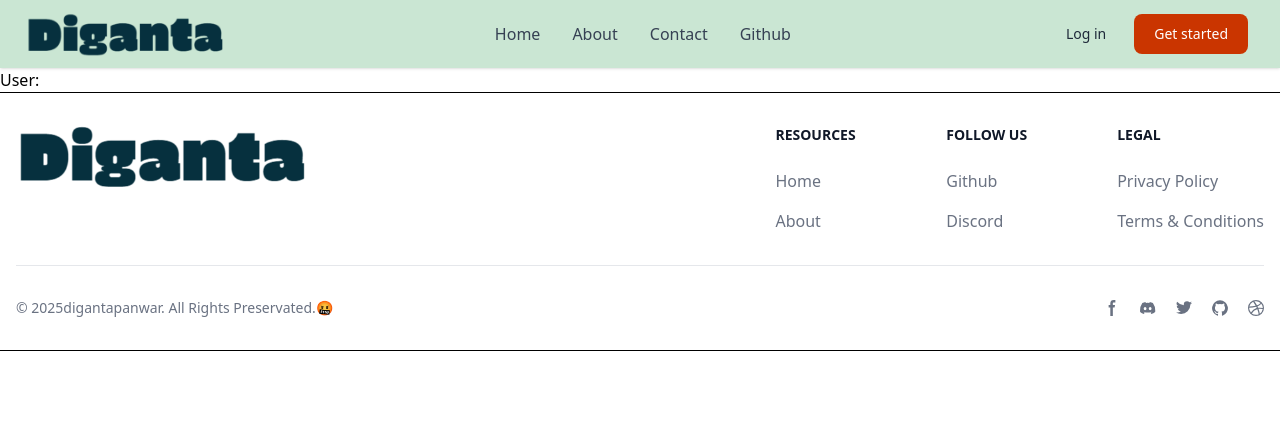
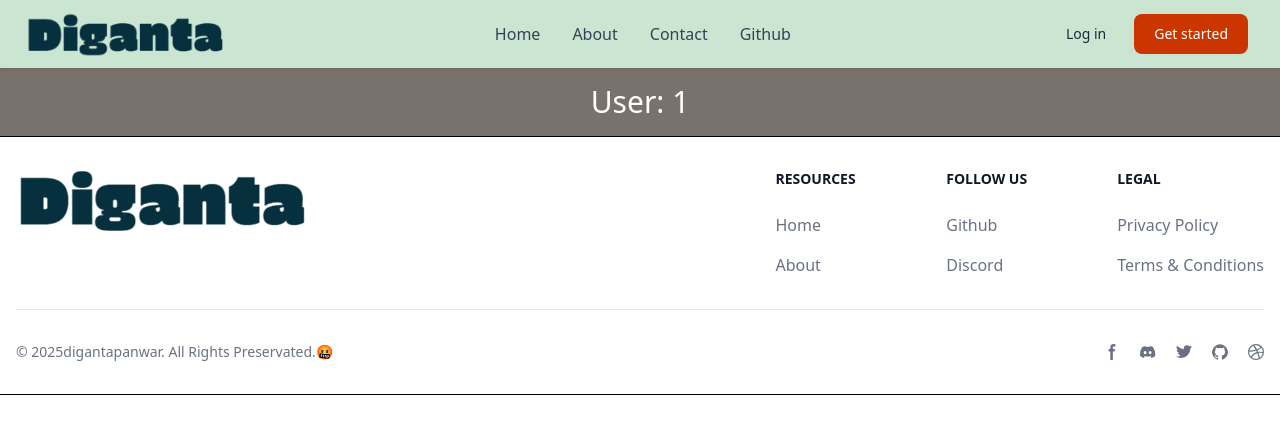
Before and after one commit to digantaa/RouterReact, a React (Vite) app: page /user/1 in a window 1280 px wide. Shown: the top 434 px of the page. Built offline with nearby package versions, Linux system fonts and the light colour scheme.

Commit message:
fetching data from github

```diff
--- /dev/null
+++ b/src/components/Github.jsx
@@ -0,0 +1,34 @@
+import React, {useEffect, useState} from 'react'
+import {useLoaderData} from 'react-router-dom'
+
+const Github = () => {
+    // const [data,setData] = useState([]);
+    // useEffect(() => {
+    //     fetch('https://api.github.com/users/digantaa')
+    //     .then(response => response.json())
+    //     .then(data => {
+    //         console.log(data);
+    //         setData(data)
+    //     })
+    // }, [])
+
+    const data = useLoaderData();
+
+
+
+  return (
+    <div className='text-center m-4  p-4 text-3xl'>
+      Github followers: {data.followers}
+      <div className='flex justify-center mt-4'>
+      <img  className='rounded-full' src={data.avatar_url} alt="Git picture" width={300} />
+      </div>
+    </div>
+  )
+}
+
+export default Github
+
+export const githubInfoLoader = async () => {
+  const response = await fetch('https://api.github.com/users/digantaa')
+  return response.json()
+}
--- a/src/components/User.jsx
+++ b/src/components/User.jsx
@@ -1,9 +1,12 @@
 import React from 'react'
+import {useParams} from 'react-router-dom'
 
 const User = () => {
+    const {userid} = useParams();
+
   return (
-    <div>
-      User:
+    <div className='bg-stone-500 text-white text-3xl p-4 text-center'>
+      User: {userid}
     </div>
   )
 }
--- a/src/main.jsx
+++ b/src/main.jsx
@@ -9,6 +9,7 @@ import Contact from './components/Contact';
 import User from './components/User';
 import Signup from './pages/Signup';
 import Login from './pages/Login';
+import Github, {githubInfoLoader} from './components/Github';
 
 const router = createBrowserRouter(
   createRoutesFromElements(
@@ -19,6 +20,8 @@ const router = createBrowserRouter(
       <Route path='login' element={<Login/>}/>
       <Route path='contact' element={<Contact/>}/>
       <Route path='user/:userid' element={<User/>}/>
+      <Route loader={githubInfoLoader} path='github' element={<Github/>}/>
+
     </Route>
   )
 )
```
